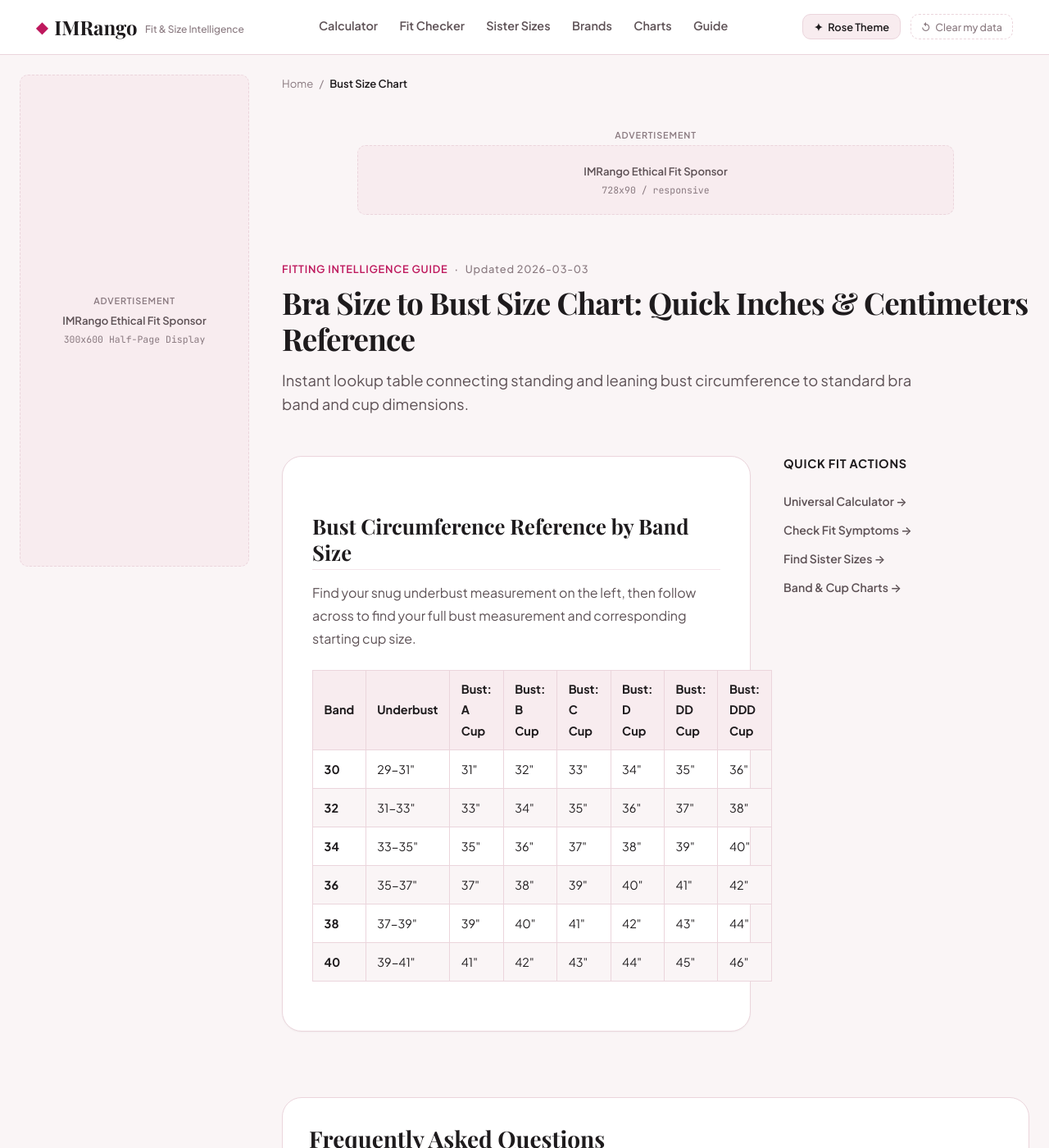
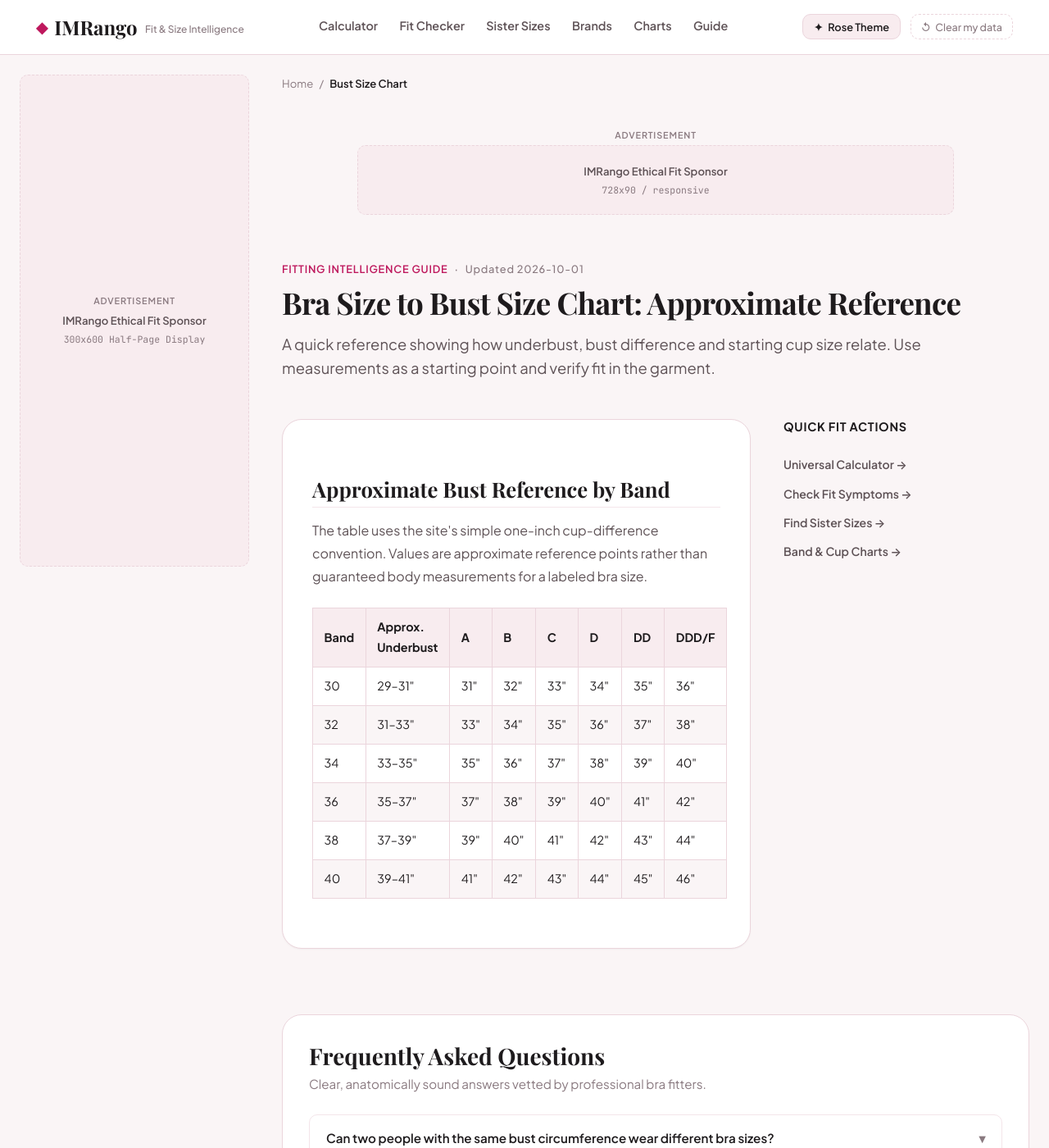
Before and after one commit to sharpedge74-cmyk/Bra-Size-Pro, a Jekyll site: the page built from bra-size-to-bust-size-chart.html, in a window 1280 px wide and 1400 px high. Shown: the whole window at 82% size. Built offline with Jekyll 4.4.1, drawn with Linux system fonts in a browser that asks for light colours; some web fonts are replaced; some of the changed text lies outside the part shown.

Commit message:
content: update sizing charts with research-backed guidance

```diff
--- a/bra-size-to-bust-size-chart.html
+++ b/bra-size-to-bust-size-chart.html
@@ -1,104 +1,38 @@
 ---
 layout: guide
-title: "Bra Size to Bust Size Chart: Quick Inches & Centimeters Reference"
-description: "Instant lookup table connecting standing and leaning bust circumference to standard bra band and cup dimensions."
+title: "Bra Size to Bust Size Chart: Approximate Reference"
+description: "A quick reference showing how underbust, bust difference and starting cup size relate. Use measurements as a starting point and verify fit in the garment."
 permalink: /bra-size-to-bust-size-chart
 breadcrumb_label: "Bust Size Chart"
-intent: "Quick lookup table matching bust circumference to bra sizes"
-last_reviewed: "2026-03-03"
+intent: "Reference relationship between band, bust measurement and cup difference"
+last_reviewed: "2026-10-01"
 ads: "guide"
 sources:
-  - "Anthropometric Survey of Civilian Women: Torso and Breast Dimensions"
+  - "ISO 8559-1:2017, Size designation of clothes — Part 1: Anthropometric definitions for body measurement"
+  - "White & Scurr (2012), Ergonomics, DOI 10.1080/00140139.2011.647096"
 related_tool:
   title: "Bra Size to Measurements"
-  desc: "Reverse-engineer specific bra sizes."
+  desc: "Explore measurement ranges for a selected starting size."
   url: "/bra-size-to-measurements"
 related_guide:
   title: "Universal Bra Measurement Chart"
-  desc: "Full international conversions."
+  desc: "International band and cup reference."
   url: "/bra-measurement-chart"
 faq:
-  - q: "Can two people with a 38-inch bust wear different bra sizes?"
-    a: "Absolutely! A person with a 30-inch underbust and a 38-inch bust wears a 30G. A person with a 34-inch underbust and a 38-inch bust wears a 34D. A person with a 36-inch underbust and a 38-inch bust wears a 36B."
+  - q: "Can two people with the same bust circumference wear different bra sizes?"
+    a: "Yes. Bra size depends on both ribcage and bust measurements, and fit also depends on breast shape and the construction of the bra."
 ---
 
-<h2>Bust Circumference Reference by Band Size</h2>
-<p>
-  Find your snug underbust measurement on the left, then follow across to find your full bust measurement and corresponding starting cup size.
-</p>
+<h2>Approximate Bust Reference by Band</h2>
+<p>The table uses the site's simple one-inch cup-difference convention. Values are approximate reference points rather than guaranteed body measurements for a labeled bra size.</p>
 <table>
-  <thead>
-    <tr>
-      <th>Band</th>
-      <th>Underbust</th>
-      <th>Bust: A Cup</th>
-      <th>Bust: B Cup</th>
-      <th>Bust: C Cup</th>
-      <th>Bust: D Cup</th>
-      <th>Bust: DD Cup</th>
-      <th>Bust: DDD Cup</th>
-    </tr>
-  </thead>
-  <tbody>
-    <tr>
-      <td><strong>30</strong></td>
-      <td>29-31"</td>
-      <td>31"</td>
-      <td>32"</td>
-      <td>33"</td>
-      <td>34"</td>
-      <td>35"</td>
-      <td>36"</td>
-    </tr>
-    <tr>
-      <td><strong>32</strong></td>
-      <td>31-33"</td>
-      <td>33"</td>
-      <td>34"</td>
-      <td>35"</td>
-      <td>36"</td>
-      <td>37"</td>
-      <td>38"</td>
-    </tr>
-    <tr>
-      <td><strong>34</strong></td>
-      <td>33-35"</td>
-      <td>35"</td>
-      <td>36"</td>
-      <td>37"</td>
-      <td>38"</td>
-      <td>39"</td>
-      <td>40"</td>
-    </tr>
-    <tr>
-      <td><strong>36</strong></td>
-      <td>35-37"</td>
-      <td>37"</td>
-      <td>38"</td>
-      <td>39"</td>
-      <td>40"</td>
-      <td>41"</td>
-      <td>42"</td>
-    </tr>
-    <tr>
-      <td><strong>38</strong></td>
-      <td>37-39"</td>
-      <td>39"</td>
-      <td>40"</td>
-      <td>41"</td>
-      <td>42"</td>
-      <td>43"</td>
-      <td>44"</td>
-    </tr>
-    <tr>
-      <td><strong>40</strong></td>
-      <td>39-41"</td>
-      <td>41"</td>
-      <td>42"</td>
-      <td>43"</td>
-      <td>44"</td>
-      <td>45"</td>
-      <td>46"</td>
-    </tr>
-  </tbody>
+<thead><tr><th>Band</th><th>Approx. Underbust</th><th>A</th><th>B</th><th>C</th><th>D</th><th>DD</th><th>DDD/F</th></tr></thead>
+<tbody>
+<tr><td>30</td><td>29–31"</td><td>31"</td><td>32"</td><td>33"</td><td>34"</td><td>35"</td><td>36"</td></tr>
+<tr><td>32</td><td>31–33"</td><td>33"</td><td>34"</td><td>35"</td><td>36"</td><td>37"</td><td>38"</td></tr>
+<tr><td>34</td><td>33–35"</td><td>35"</td><td>36"</td><td>37"</td><td>38"</td><td>39"</td><td>40"</td></tr>
+<tr><td>36</td><td>35–37"</td><td>37"</td><td>38"</td><td>39"</td><td>40"</td><td>41"</td><td>42"</td></tr>
+<tr><td>38</td><td>37–39"</td><td>39"</td><td>40"</td><td>41"</td><td>42"</td><td>43"</td><td>44"</td></tr>
+<tr><td>40</td><td>39–41"</td><td>41"</td><td>42"</td><td>43"</td><td>44"</td><td>45"</td><td>46"</td></tr>
+</tbody>
 </table>
```
